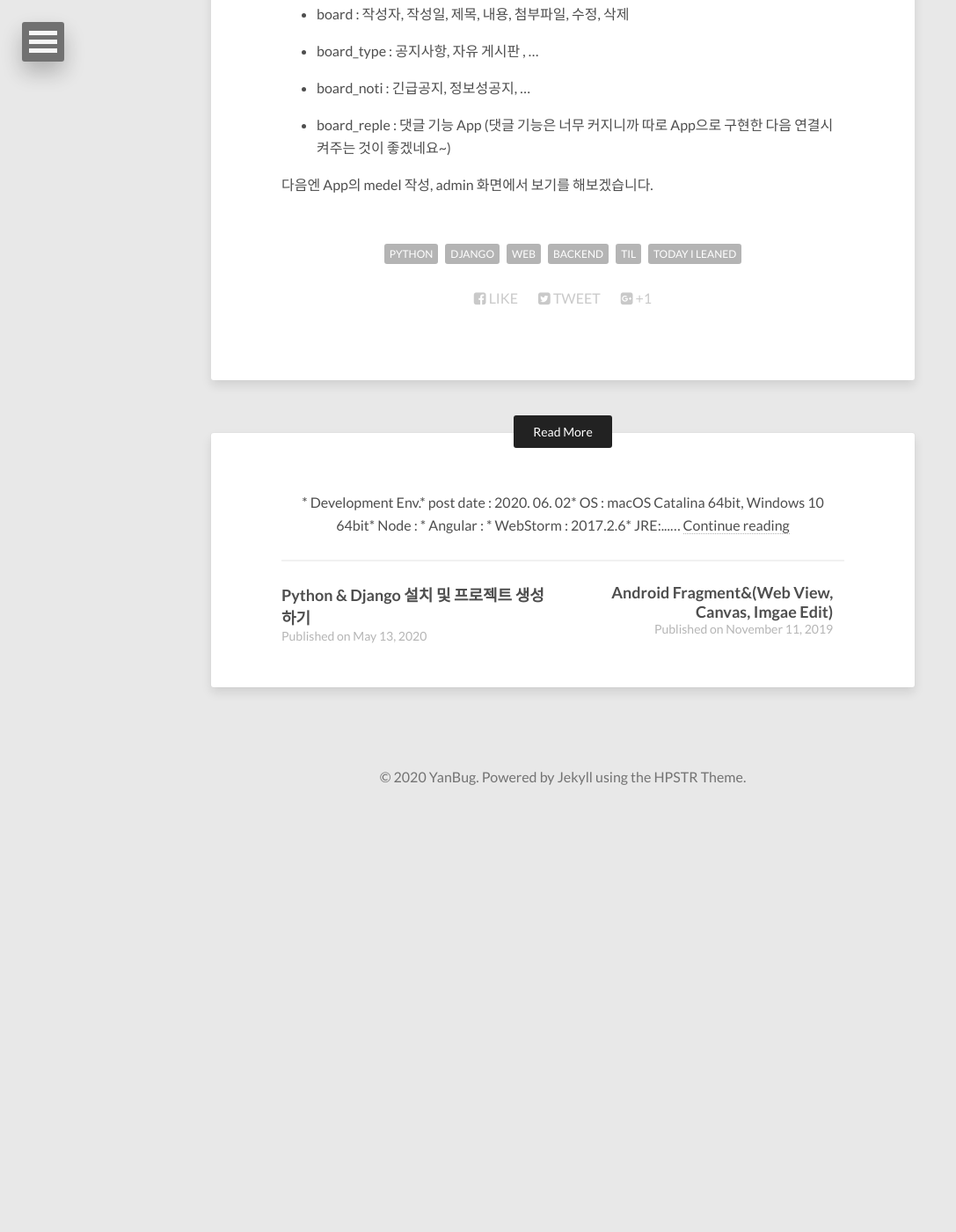
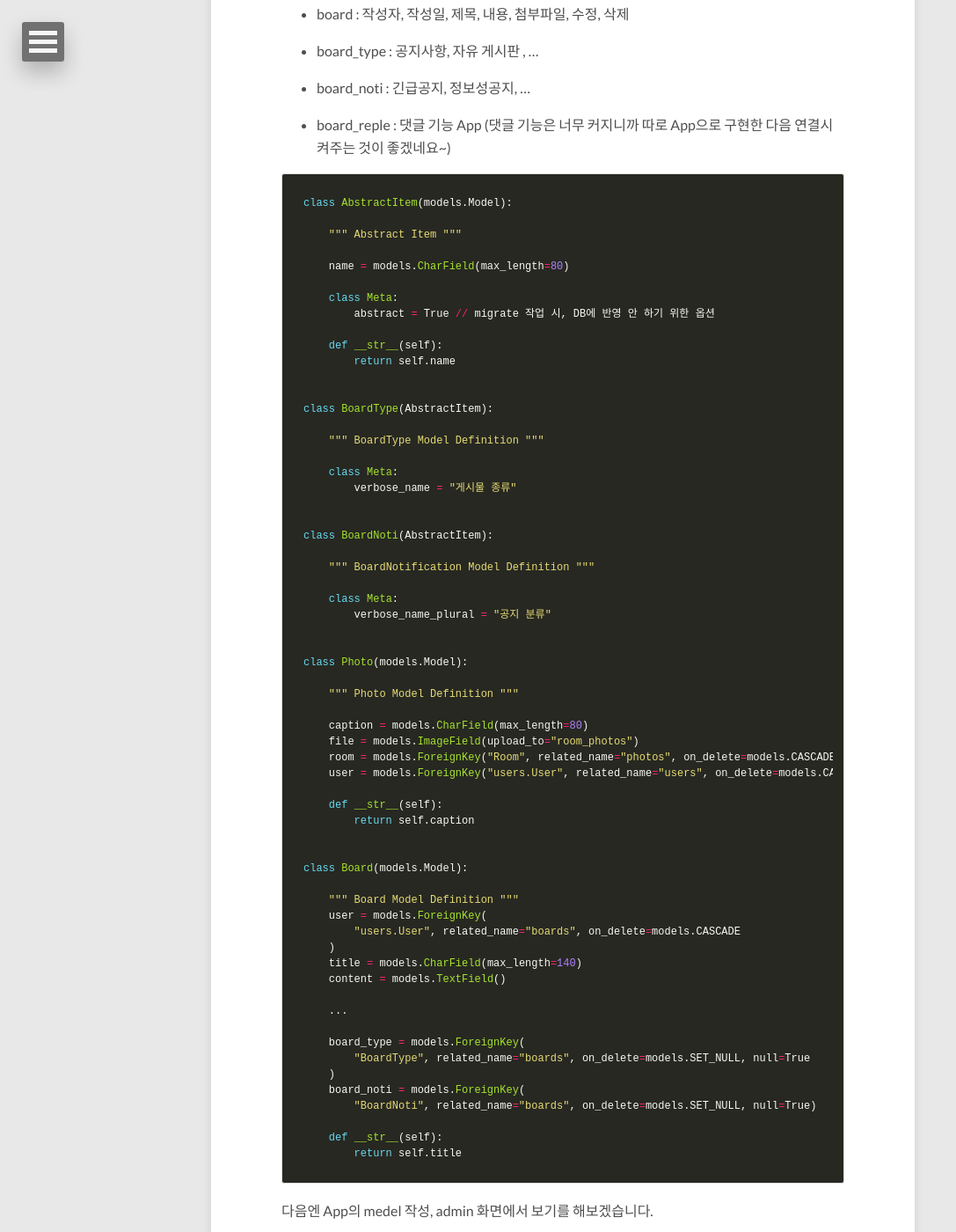
Before and after one commit to yeonseo/yeonseo.github.com, a Jekyll site: the page built from _posts/2020-05-14-Django-StartApp.md, in a window 1280 px wide and 1400 px high, scrolled down 1468 px. Shown: the whole window at 88% size, without its empty margins (0-1087 px from the left). Built offline with Jekyll 4.4.1, drawn with Linux system fonts in a browser that asks for light colours; nearby versions of some CDN libraries; before the commit the page ends 2392 px from its top, so only the background shows below that; some of the changed text lies outside the part shown.

Commit message:
예시 소스추가

````diff
--- a/_posts/2020-05-14-Django-StartApp.md
+++ b/_posts/2020-05-14-Django-StartApp.md
@@ -56,4 +56,69 @@ category : [Django]
 
 - board_reple : 댓글 기능 App (댓글 기능은 너무 커지니까 따로 App으로 구현한 다음 연결시켜주는 것이 좋겠네요~)
 
+
+``` python
+class AbstractItem(models.Model):
+
+    """ Abstract Item """
+
+    name = models.CharField(max_length=80)
+
+    class Meta:
+        abstract = True // migrate 작업 시, DB에 반영 안 하기 위한 옵션
+
+    def __str__(self):
+        return self.name
+
+
+class BoardType(AbstractItem):
+
+    """ BoardType Model Definition """
+
+    class Meta:
+        verbose_name = "게시물 종류"
+
+
+class BoardNoti(AbstractItem):
+
+    """ BoardNotification Model Definition """
+
+    class Meta:
+        verbose_name_plural = "공지 분류"
+
+
+class Photo(models.Model):
+
+    """ Photo Model Definition """
+
+    caption = models.CharField(max_length=80)
+    file = models.ImageField(upload_to="room_photos")
+    room = models.ForeignKey("Room", related_name="photos", on_delete=models.CASCADE)
+    user = models.ForeignKey("users.User", related_name="users", on_delete=models.CASCADE)
+
+    def __str__(self):
+        return self.caption
+
+
+class Board(models.Model):
+
+    """ Board Model Definition """
+    user = models.ForeignKey(
+        "users.User", related_name="boards", on_delete=models.CASCADE
+    )
+    title = models.CharField(max_length=140)
+    content = models.TextField()
+
+    ...
+
+    board_type = models.ForeignKey(
+        "BoardType", related_name="boards", on_delete=models.SET_NULL, null=True
+    )
+    board_noti = models.ForeignKey(
+        "BoardNoti", related_name="boards", on_delete=models.SET_NULL, null=True)
+
+    def __str__(self):
+        return self.title
+```
+
 다음엔 App의 medel 작성, admin 화면에서 보기를 해보겠습니다.
````
